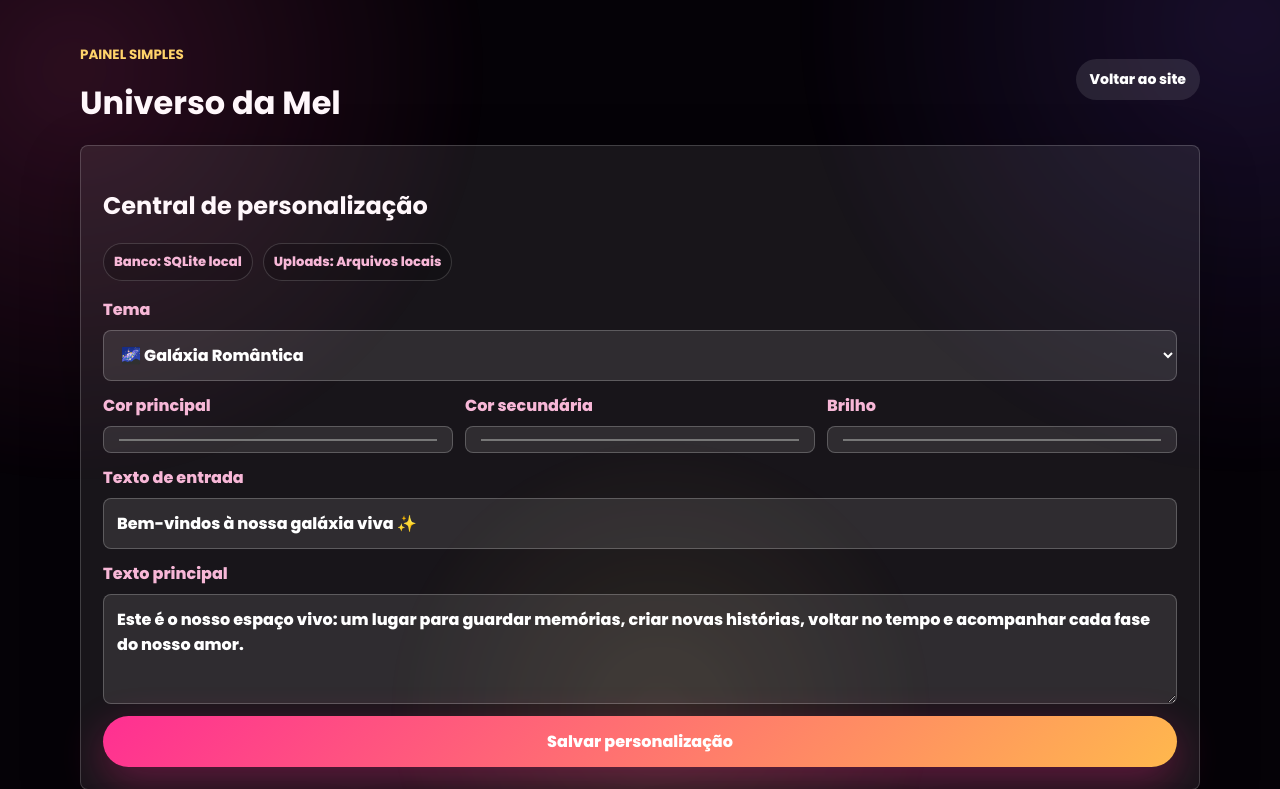
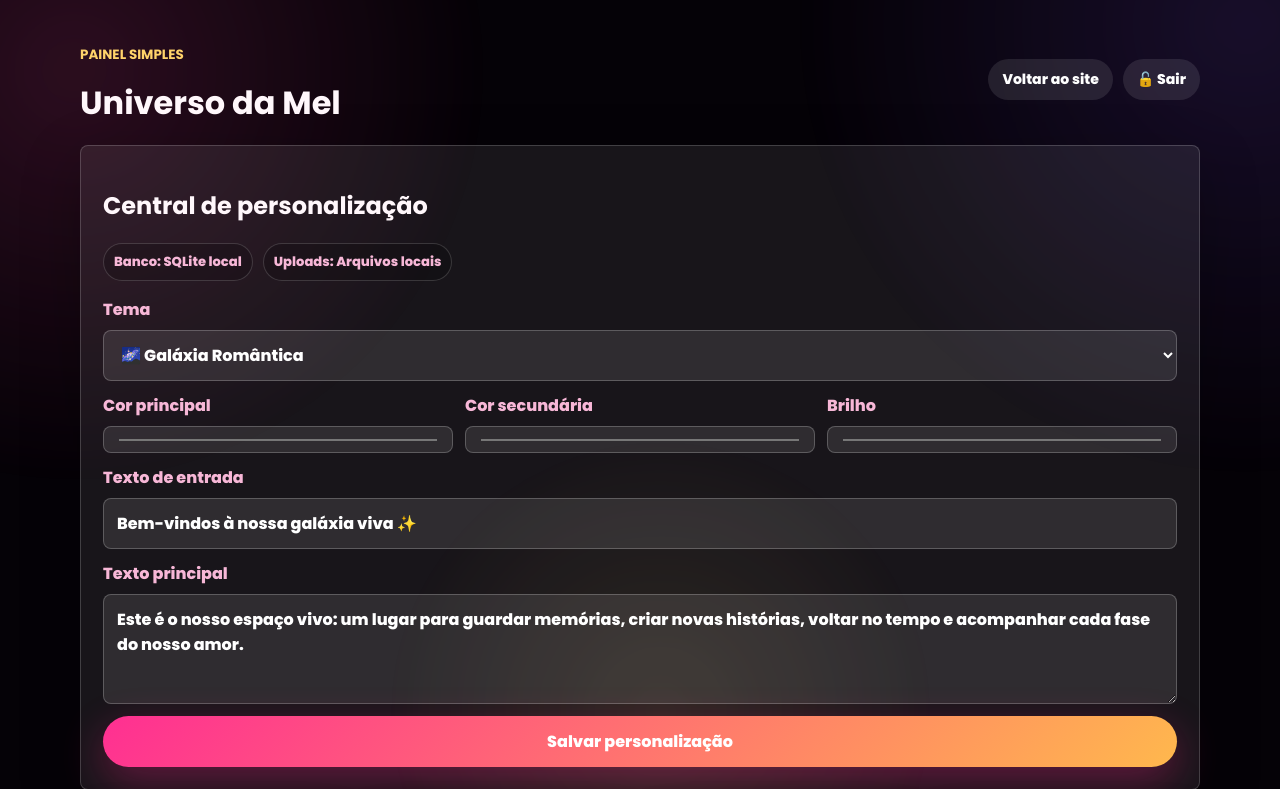
Before and after one commit to nicolasholanda8818-crypto/mel-amor, a Flask app: page /admin in a window 1280 px wide. Shown: the top 789 px of the page. Run offline with Flask 3, Linux system fonts and the light colour scheme; the visitor is signed in with stand-in values (Sample User, id 1); data comes from the database, SQL or seed files in the repository; data that the repository does not hold is empty; some libraries are stand-ins or nearby versions.

Commit message:
Add visible logout links to site navigation and admin panel

```diff
--- a/static/css/style.css
+++ b/static/css/style.css
@@ -215,6 +215,12 @@ button {
   text-decoration: none;
 }
 
+.admin-header-actions {
+  display: flex;
+  align-items: center;
+  gap: 10px;
+}
+
 .hidden {
   display: none;
 }
--- a/templates/admin.html
+++ b/templates/admin.html
@@ -19,7 +19,10 @@
           <p class="section-kicker">Painel simples</p>
           <h1>Universo da Mel</h1>
         </div>
-        <a class="admin-link" href="{{ url_for('index') }}">Voltar ao site</a>
+        <div class="admin-header-actions">
+          <a class="admin-link" href="{{ url_for('index') }}">Voltar ao site</a>
+          <a class="admin-link" href="{{ url_for('logout') }}">🔓 Sair</a>
+        </div>
       </header>
 
       {% with messages = get_flashed_messages(with_categories=true) %}
--- a/templates/index.html
+++ b/templates/index.html
@@ -46,6 +46,7 @@
         <a href="#games">🎮 Jogos</a>
         <a href="#letters">💌 Cartas</a>
         <a href="{{ url_for('admin') }}">⚙️ Painel</a>
+        <a href="{{ url_for('logout') }}">🔓 Sair</a>
       </nav>
 
       <section class="hero section-panel" id="inicio">
```
